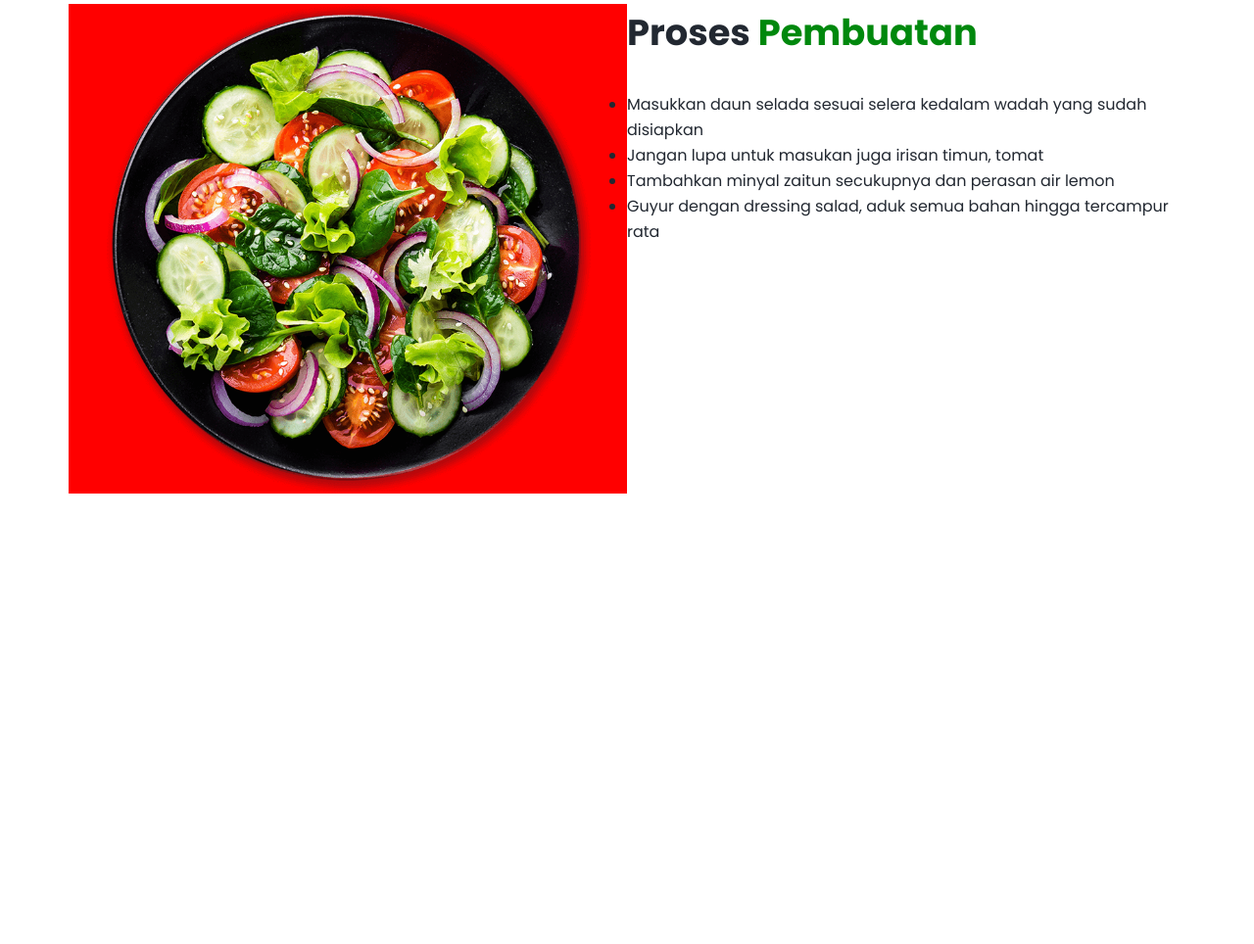
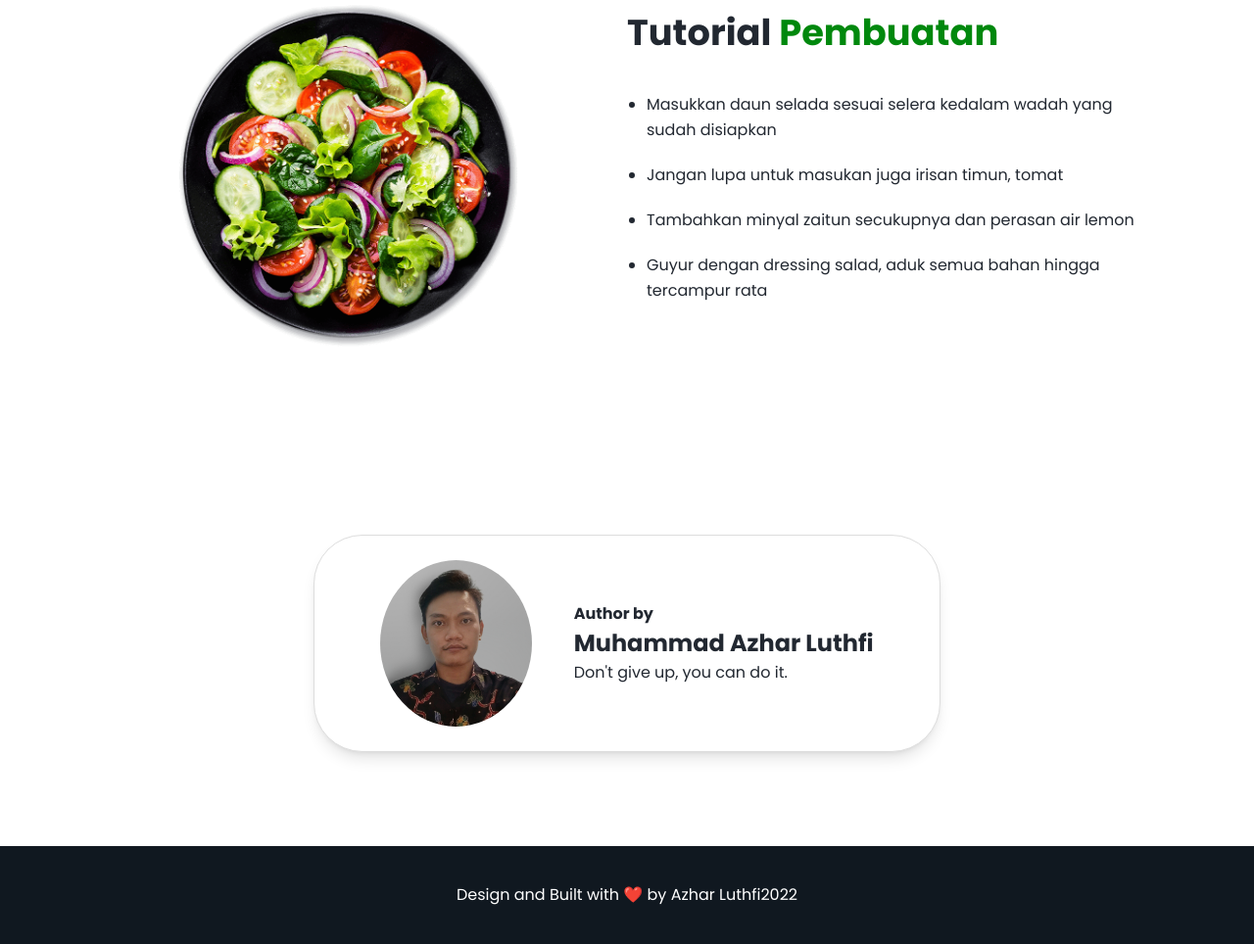
Before and after one commit to azharluthfi14/simple-landing-page, a plain HTML site: page index.html in a window 1280 px wide. Shown: the part 2509-3473 px from the top of the page at 98% size. Before the commit the page ends 3109 px from the top, so only its background shows below. Drawn offline with Linux system fonts and the light colour scheme.

Commit message:
change header

```diff
--- /dev/null
+++ b/assets/js/scripts.js
@@ -0,0 +1,4 @@
+// Date
+const date = new Date();
+let time = date.getFullYear();
+document.getElementById("dateYear").innerHTML = time;
--- a/assets/styles/style.css
+++ b/assets/styles/style.css
@@ -82,6 +82,10 @@ p {
 
 .button__primary {
   background: #00880d;
+}
+
+.button__primary:hover {
+  background: #079c16;
 }
 
 .header {
@@ -209,7 +213,7 @@ p {
   background-color: #00880d;
   border-radius: 100%;
   margin-right: 10px;
-  font-size: 18px;
+  font-size: 15px;
 }
 
 .card__title {
@@ -242,7 +246,6 @@ p {
 
 .card__bahan {
   padding: 50px;
-  border-radius: 50px;
 }
 
 .bahan__wrapper {
@@ -268,13 +271,69 @@ p {
   justify-content: space-between;
 }
 
+.proses__image-wrapper {
+  display: flex;
+  justify-content: center;
+  align-items: center;
+  width: 100%;
+}
+
 .proses__image {
-  width: 500px;
-  height: 500px;
+  width: 350px;
+  height: 350px;
 }
 
 .proses__data {
   width: 100%;
+}
+
+.list__proses {
+  margin: 20px;
+}
+
+.list__proses-item {
+  margin-bottom: 20px;
+}
+
+/* === Author === */
+.author__section {
+  display: flex;
+  justify-content: center;
+}
+
+.card__author {
+  background-color: #ffffff;
+  box-shadow: 0 10px 15px -3px rgb(0 0 0 / 0.1), 0 4px 6px -4px rgb(0 0 0 / 0.1);
+  border-radius: 50px;
+  width: 50%;
+  display: flex;
+  border: 1px solid #dddddd;
+  justify-content: space-evenly;
+  align-items: center;
+  padding: 25px;
+}
+
+.avatar__images-wrapper {
+  display: flex;
+  justify-content: center;
+  align-items: center;
+}
+
+.avatar__images {
+  width: 155px;
+  height: 170px;
+  border-radius: 50%;
+}
+
+/* === Footer === */
+footer {
+  height: 100px;
+  background-color: #101820;
+  color: #ffffff;
+  display: flex;
+  justify-content: center;
+  align-items: center;
+  text-align: center;
 }
 
 @media (min-width: 576px) {
--- a/index.html
+++ b/index.html
@@ -39,6 +39,7 @@
         </nav>
     </header>
 
+    <!-- Main section -->
     <main>
         <section class="home__section container">
             <div class="home__desc">
@@ -120,7 +121,7 @@
                 <h1 class="section__title-bahan">Bahan - Bahan <span>Pembuatan</span></h1>
                 <figure class="bahan__wrapper">
                     <ul class="list__bahan">
-                        <li class="list__item">Siapkan daun selada (cuci bersih, iris atau sobek kasar)</li>
+                        <li class="list__item">Daun selada (cuci bersih, iris atau sobek kasar)</li>
                         <li class="list__item">Siapkan 6-8 buah tomat kecil</li>
                         <li class="list__item">Mentimun kyuri 3 buah</li>
                         <li class="list__item">Minyak zaitun secukupnya</li>
@@ -137,23 +138,43 @@
 
         <section class="section container">
             <div class="proses__wrapper">
-                <figure style="background-color: red; width: 100%; display: flex; justify-content: center;">
+                <figure class="proses__image-wrapper">
                     <img class="proses__image" src="assets/images/home.png" alt="">
                 </figure>
                 <article class="proses__data">
-                    <h1 class="section__title">Proses <span>Pembuatan</span></h1>
+                    <h1 class="section__title">Tutorial <span>Pembuatan</span></h1>
                     <ul class="list__proses">
-                        <li>Masukkan daun selada sesuai selera kedalam wadah yang sudah disiapkan</li>
-                        <li>Jangan lupa untuk masukan juga irisan timun, tomat</li>
-                        <li>Tambahkan minyal zaitun secukupnya dan perasan air lemon</li>
-                        <li>Guyur dengan dressing salad, aduk semua bahan hingga tercampur rata</li>
+                        <li class="list__proses-item">Masukkan daun selada sesuai selera kedalam wadah yang sudah
+                            disiapkan</li>
+                        <li class="list__proses-item">Jangan lupa untuk masukan juga irisan timun, tomat</li>
+                        <li class="list__proses-item">Tambahkan minyal zaitun secukupnya dan perasan air lemon</li>
+                        <li class="list__proses-item">Guyur dengan dressing salad, aduk semua bahan hingga tercampur
+                            rata</li>
                     </ul>
                 </article>
             </div>
         </section>
 
+        <section class="section author__section">
+            <aside class="card__author">
+                <figure class="avatar__images-wrapper">
+                    <img class="avatar__images" src="assets/images/avatar.jpg" alt="">
+                </figure>
+                <article>
+                    <h1>Author by</h1>
+                    <h2>Muhammad Azhar Luthfi</h2>
+                    <p>Don't give up, you can do it.</p>
+                </article>
+            </aside>
+        </section>
     </main>
 
+    <footer>
+        <p>Design and Built with ❤️ by Azhar Luthfi</p>
+        <p id="dateYear"></p>
+    </footer>
+
 </body>
+<script src="assets/js/scripts.js"></script>
 
 </html>
```
Also changed, not shown: assets/images/avatar.jpg (added), assets/images/image.png (deleted).
